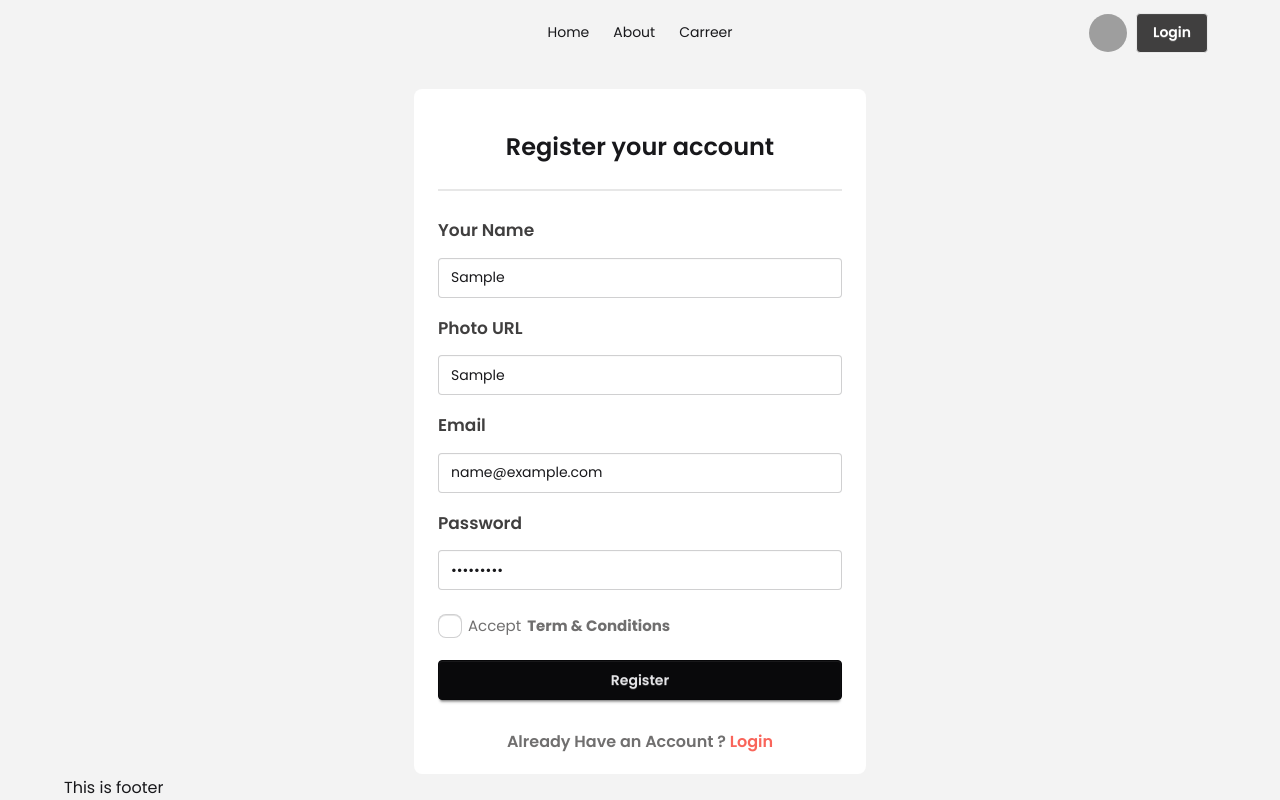
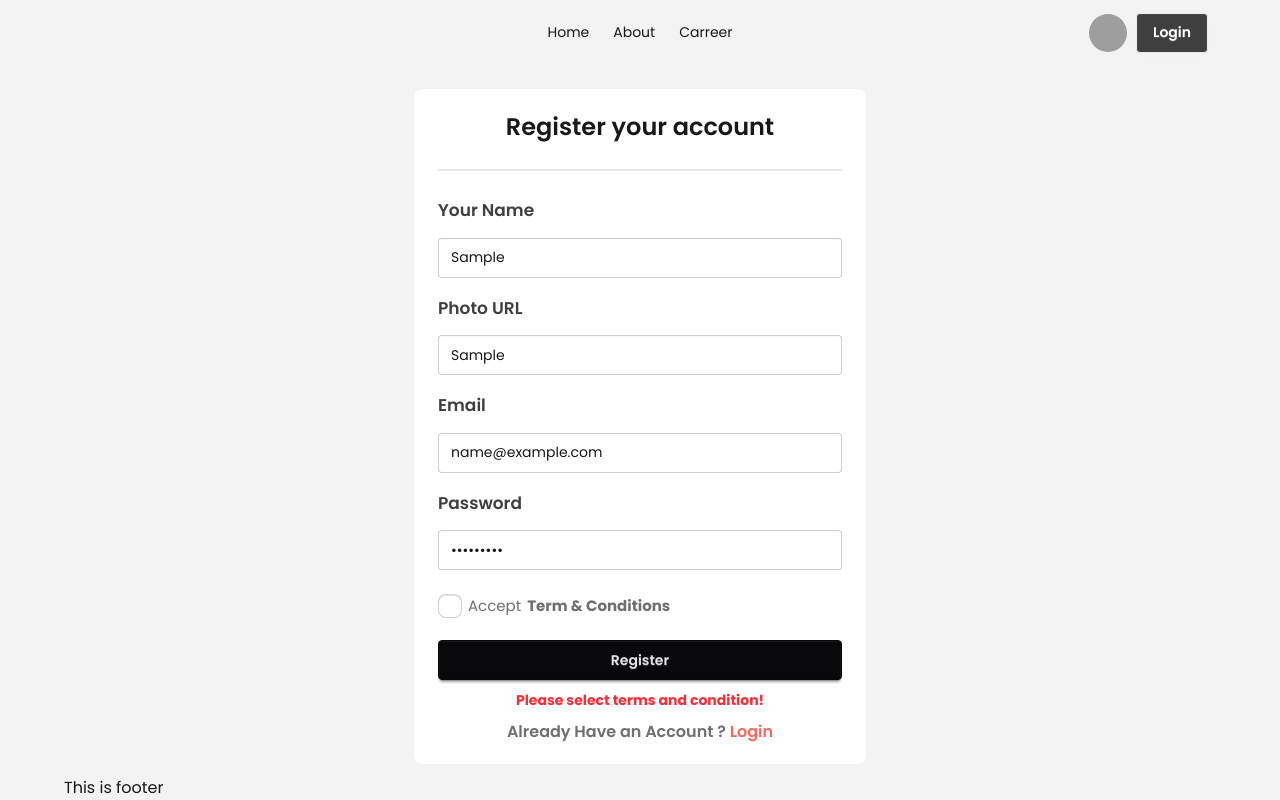
Before and after one commit to aspinchakma/Dragon-News, a React (Vite) app: page /signup in a window 1280 px wide. Both pictures are taken after typing "Sample", "Sample", "name@example.com", "Sample123" into the empty fields and a click on the button "Register". Built offline with nearby package versions, Linux system fonts and the light colour scheme; no server answers; grey boxes are pictures that could not be loaded.

Commit message:
updating showing error position

```diff
--- a/src/Provider/AuthProvider.jsx
+++ b/src/Provider/AuthProvider.jsx
@@ -1,7 +1,7 @@
 import { useState } from "react";
 import { AuthContext } from "../Contexts/Context";
 const AuthProvider = ({ children }) => {
-  const [user, setUser] = useState({ name: "Aspin Chakma" });
+  const [user, setUser] = useState(null);
   const authData = { user };
   return (
     <AuthContext.Provider value={authData}>{children}</AuthContext.Provider>
--- a/src/components/SignIn.jsx
+++ b/src/components/SignIn.jsx
@@ -45,7 +45,7 @@ const SignIn = () => {
   };
   return (
     <div className="card bg-base-100 w-full  shrink-0 max-w-[452px] mx-auto lg:py-[50px]">
-      <form className="card-body py-5" onSubmit={handleSubmit}>
+      <form className="card-body py-0" onSubmit={handleSubmit}>
         <h3 className="text-center text-[24px] font-semibold">
           Login your account
         </h3>
@@ -79,9 +79,9 @@ const SignIn = () => {
             </a>
           </div>
           <button className="btn btn-neutral mt-4">Login</button>
-          <div className="relative">
+          <div className="relative h-[30px]">
             {error && (
-              <p className="text-center text-red-500 text-[14px] absolute top-1 left-1/2 -translate-x-1/2">
+              <p className="text-center text-red-500 text-[14px] mt-1 font-bold">
                 {error}
               </p>
             )}
--- a/src/components/SignUp.jsx
+++ b/src/components/SignUp.jsx
@@ -3,15 +3,31 @@ import { Link } from "react-router-dom";
 
 const SignUp = () => {
   const [error, setError] = useState("");
-  const handleOnChange = (e) => {};
+  const [user, setUser] = useState({
+    name: "",
+    photo: "",
+    email: "",
+    password: "",
+  });
+  const handleOnChange = (e) => {
+    const { name, value } = e.target;
+    setUser({ ...user, [name]: value });
+  };
 
   const handleSubmit = (e) => {
     e.preventDefault();
+    setError("");
+
+    if (!e.target.checked.checked) {
+      setError("Please select terms and condition!");
+      return;
+    }
+    console.log(user);
   };
   return (
     <div>
       <div className="card bg-base-100 w-full  shrink-0 max-w-[452px] mx-auto lg:py-[20px]">
-        <form className="card-body py-5" onSubmit={handleSubmit}>
+        <form className="card-body py-0" onSubmit={handleSubmit}>
           <h3 className="text-center text-[24px] font-semibold">
             Register your account
           </h3>
@@ -63,13 +79,13 @@ const SignUp = () => {
             />
             <div></div>
             <label className="label text-[#706f6f] text-[15px]">
-              <input type="checkbox" className="checkbox" />
+              <input type="checkbox" className="checkbox" name="checked" />
               Accept <span className="font-bold">Term & Conditions</span>
             </label>
             <button className="btn btn-neutral mt-4">Register</button>
-            <div className="relative">
+            <div className="relative h-[30px]">
               {error && (
-                <p className="text-center text-red-500 text-[14px] absolute top-1 left-1/2 -translate-x-1/2">
+                <p className="text-center text-red-500 text-[14px] mt-1 font-bold">
                   {error}
                 </p>
               )}
```
